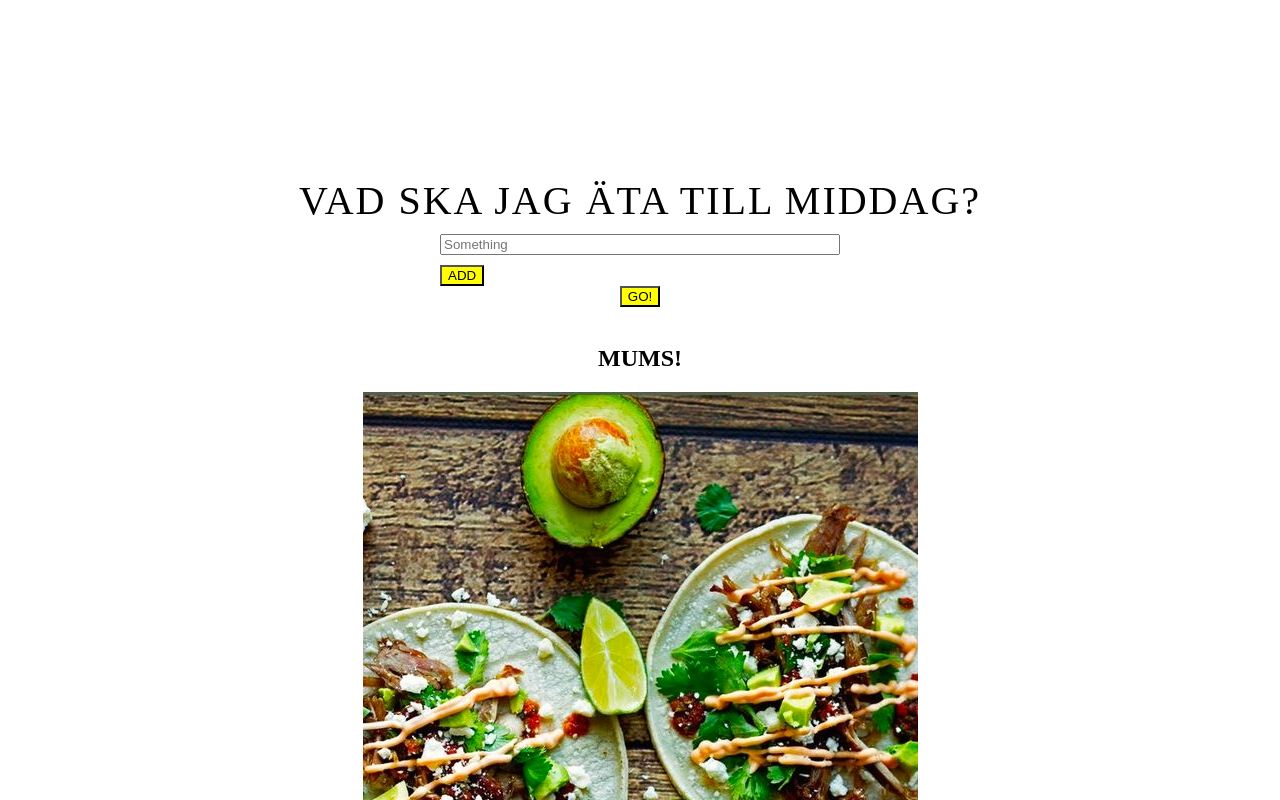
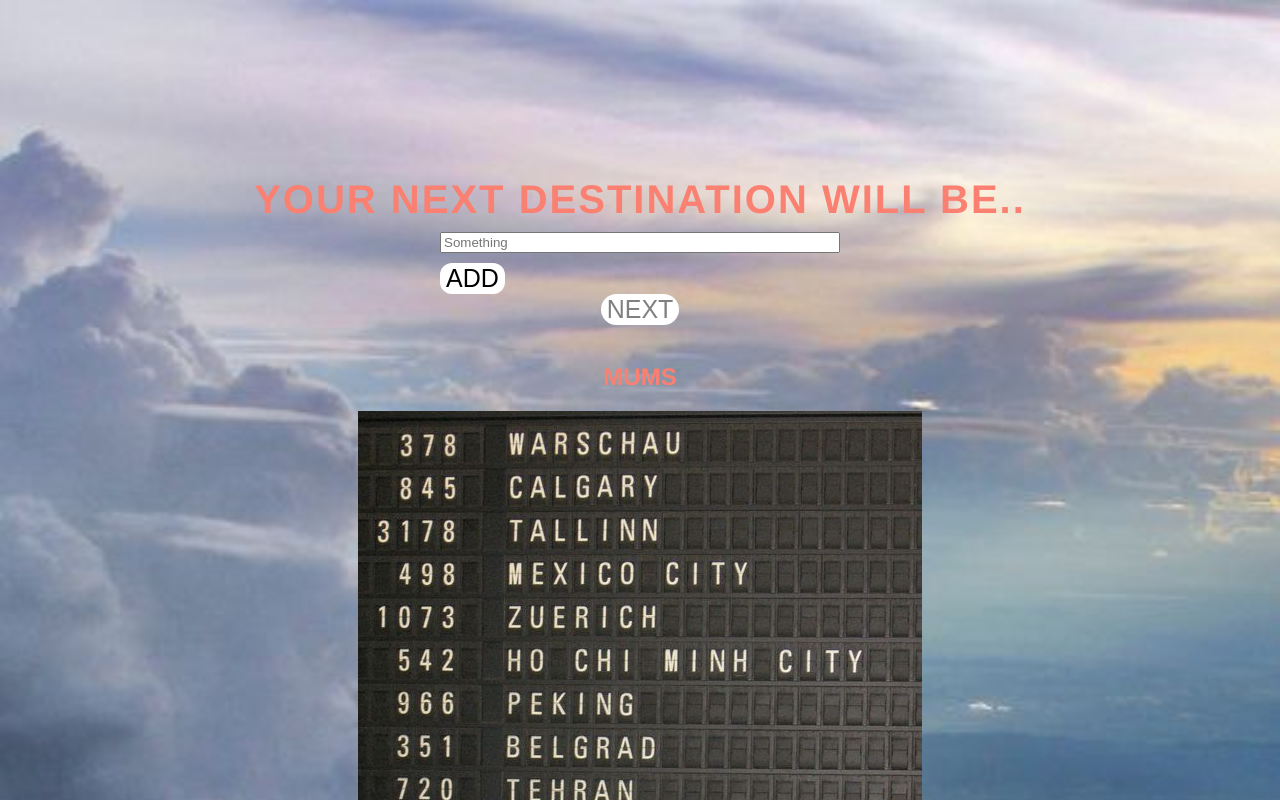
Before and after one commit to Raffan11/Help-me-choose, a plain HTML site: page index.html in a window 1280 px wide. Shown: the top 800 px of the page. Drawn offline with Linux system fonts and the light colour scheme.

Commit message:
Added/Updated the website
Added font, and added background picture.
Changed the website from beeing about food to travel.

```diff
--- a/index.html
+++ b/index.html
@@ -2,20 +2,20 @@
 <html lang=en>
 	<head>
 		<meta charset="utf-8">
-		<title> HELP ME CHOOSE</title>
+		<title>DESTINATION.COM</title>
 		<link href="./styles.css" rel="stylesheet" type="text/css">
 	</head>
 	<body>
-		<h1>VAD SKA JAG ÄTA TILL MIDDAG?</h1>
+		<h1>YOUR NEXT DESTINATION WILL BE..</h1>
 		<div class="inputsection">
 			<div class="inputs">
 				<input placeholder="Something"></input>
 			</div>
 		<button class="addoption">ADD</button>
 		</div>
-		<button>GO!</button>
+		<button class="button">NEXT</button>
 		<br>
-		<h2>MUMS!</h2>
-	<img src="tacos.jpg">
+		<h2>MUMS</h2>
+	<img src="departure.jpg">
 	</body>
 </html>
--- a/styles.css
+++ b/styles.css
@@ -1,4 +1,8 @@
 body {
+	background: url('cloud.jpg');
+	background-size: 100%;
+	font-family: Helvetica;
+	color: salmon;
 	display: flex;
 	flex-direction: column;
 	justify-content: center;
@@ -7,7 +11,7 @@ body {
 }
 
 h1 {
-	font-weight: lighter;
+	font-weight: bold;
 	font-size: 40px;
 	letter-spacing: 2px;
 	margin-bottom: 0px;
@@ -28,10 +32,24 @@ input {
 	margin-top: 10px;
 }
 
-.addoption {
-	margin-top: 10px;
+
+button {
+	border-radius: 25px;
 }
 
-button {
-	background-color: yellow;
+.addoption {
+	background-color: white;
+	font-size: 25px;
+	margin-top: 10px;
+	border-radius: 12px;
+	border: none;
 }
+
+.button {
+	background-color: white; /* Green */
+	border: 1px;
+	font-size: 25px;
+	color: gray;
+	border: none;
+	border-radius: 12px%;
+}
```
Also changed, not shown: Fjalla_One/FjallaOne-Regular.ttf (added), Fjalla_One/OFL.txt (added), cloud.jpg (added), departure.jpg (added).
